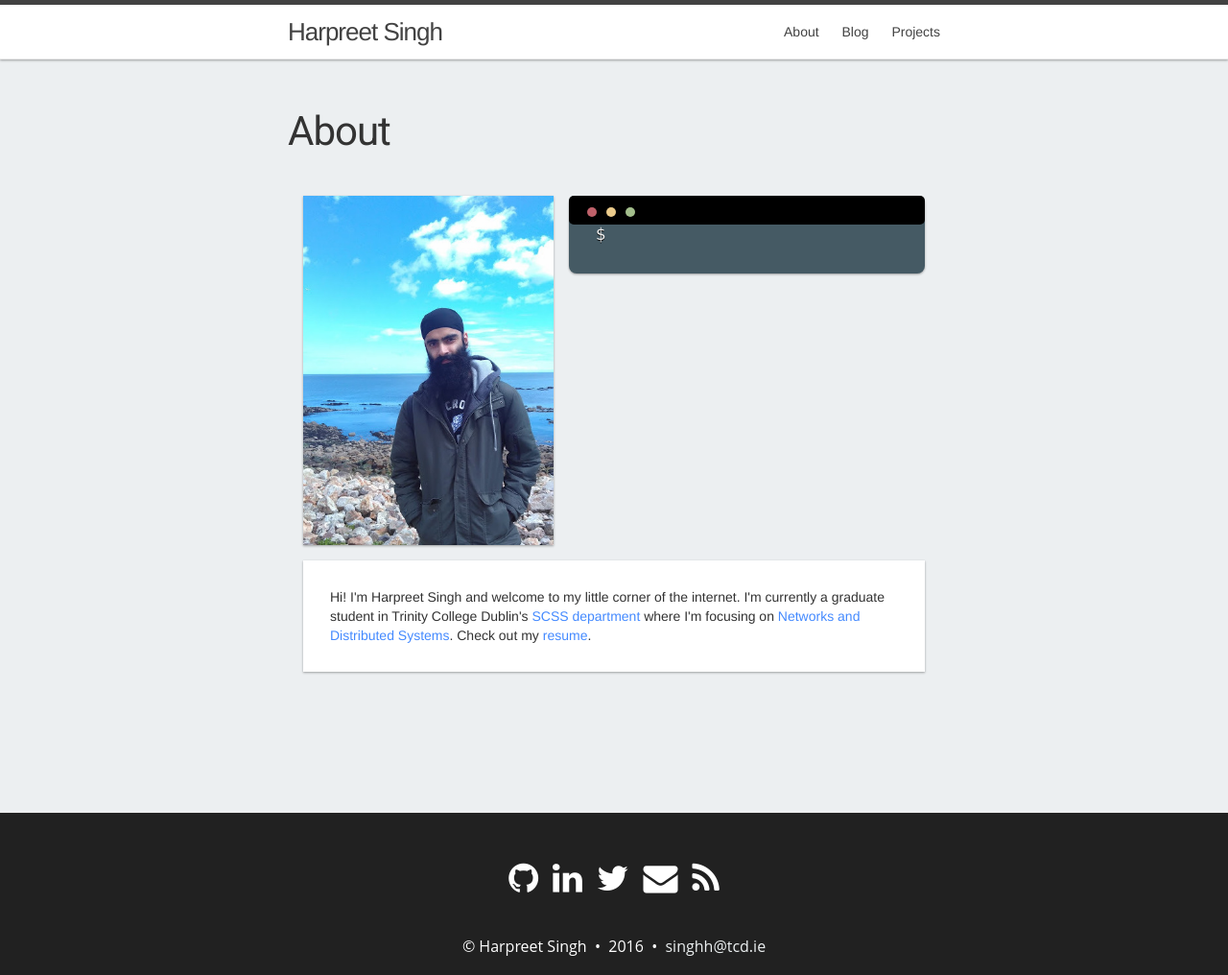
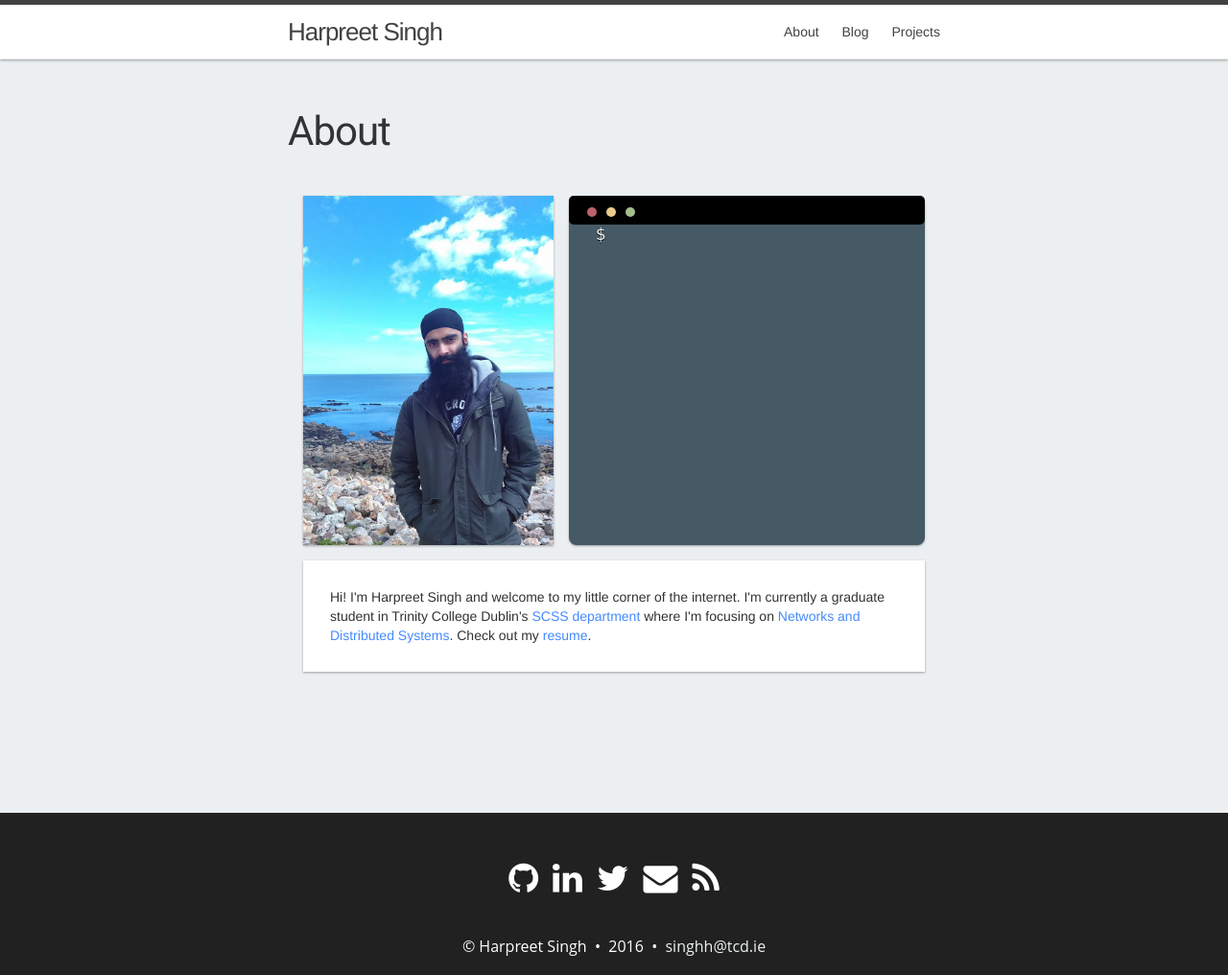
Before and after one commit to harpresing/etSingh.github.io, a Jekyll site: the page built from about.md, in a window 1280 px wide. Shown: the whole page at 96% size. Built offline with Jekyll 4.4.1, drawn with Linux system fonts in a browser that asks for light colours; nearby versions of some CDN libraries.

Commit message:
finally fixed terminal

```diff
--- a/_sass/_cursor.scss
+++ b/_sass/_cursor.scss
@@ -50,7 +50,7 @@
 }
 
 .text{
-    height: 100%;
+    //height: 100%;
     border-radius:8px;
     background-color: #455A64;
     color: #f0f0f0;
--- a/about.md
+++ b/about.md
@@ -17,7 +17,7 @@ permalink: /about/
         <circle cx="64" cy="14" r="5" fill="#a3be8c" />
     </svg>
 </div>
-$ <span class="element" style="height: 300px;"></span>
+$ <span class="element"></span>
 </div>
 <div class="mdl-cell mdl-cell--12-col card card__padding shadowDepth1">
 Hi! I'm Harpreet Singh and welcome to my little corner of the internet. I'm currently a graduate student in Trinity College Dublin's <a href="https://www.scss.tcd.ie/">SCSS department</a> where I'm focusing on <a href="https://www.scss.tcd.ie/postgraduate/mscnds/">Networks and Distributed Systems</a>. Check out my <a href="../HarpreetSinghCV.pdf">resume</a>.
```
